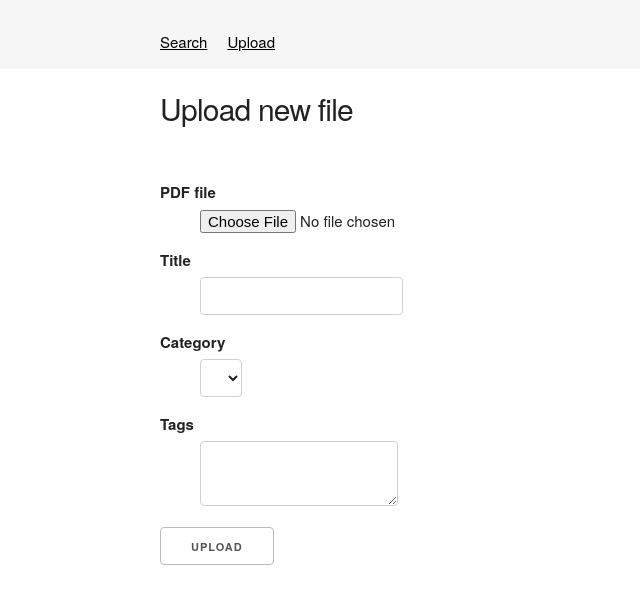
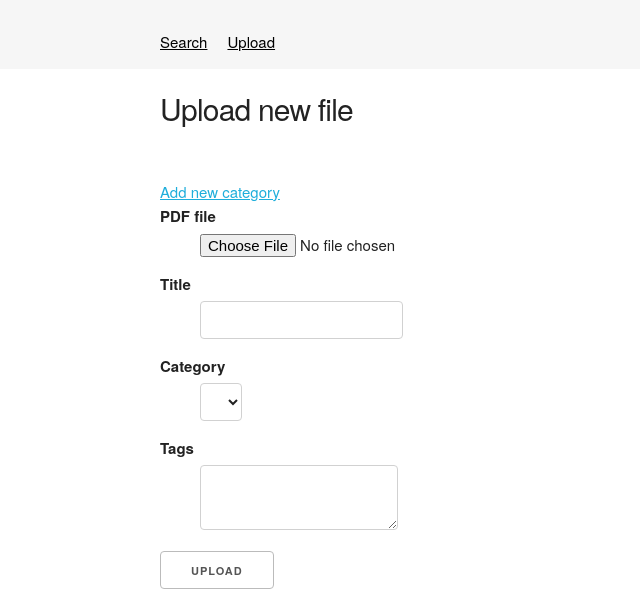
Before and after one commit to paalka/libr, a Flask app: page /upload in a window 1280 px wide. Shown: the top 603 px of the page, without its empty margins (0-640 px from the left). Run offline with Flask 2, Linux system fonts and the light colour scheme; data that the repository does not hold is empty; parts of the project's set-up code (start-up, migrations or seed data) failed here and were passed over; some libraries are stand-ins or nearby versions.

Commit message:
Add the ability to add categories.

```diff
--- a/forms.py
+++ b/forms.py
@@ -8,3 +8,6 @@ class FileForm(FlaskForm):
     categories = SelectField('Category', [validators.required()], coerce=int)
     uploaded_file = FileField("PDF file", [FileRequired()])
     tags = TextAreaField('Tags')
+
+class CategoryForm(FlaskForm):
+    category_title = StringField('Category', [validators.Length(min=2, max=70), validators.required()])
--- a/sql/files.sql
+++ b/sql/files.sql
@@ -24,3 +24,4 @@ CREATE TABLE subcategory (
 GRANT USAGE ON SCHEMA libr TO libr;
 GRANT SELECT,UPDATE ON file_id_seq TO libr;
 GRANT SELECT,UPDATE,INSERT ON ALL TABLES IN SCHEMA libr TO libr;
+GRANT SELECT,UPDATE ON libr.category_id_seq TO libr;
--- a/templates/upload.jinja2
+++ b/templates/upload.jinja2
@@ -4,6 +4,7 @@
 <div class="container section" id="upload-container">
   <div class="row">
     <h4 class="section-title">Upload new file</h4>
+    <a href="/add_category" target="_blank">Add new category</a>
     {% if successful %}
     <p id="success-text"> The file was successfully uploaded! </p>
     {% endif %}
--- a/views.py
+++ b/views.py
@@ -5,7 +5,8 @@ from werkzeug.utils import secure_filename
 
 from libr import app
 from models.file import add_file, update_file, find_matching_files, get_file_data, get_all_categories, get_n_newest_files
-from forms import FileForm
+from models.category import add_category
+from forms import FileForm, CategoryForm
 
 @app.route("/")
 def index():
@@ -77,5 +78,17 @@ def upload_file():
 
         successful = True
 
+    return render_template("upload.jinja2", form=upload_form, successful=successful)
 
-    return render_template("upload.jinja2", form=upload_form, successful=successful)
+@app.route('/add_category', methods=['GET', 'POST'])
+def category_add():
+    category_form = CategoryForm()
+    successful = None
+
+    if request.method == 'POST' and category_form.validate_on_submit():
+        category_title = category_form.category_title.data
+
+        add_category(g.psql_dbh, category_title)
+        successful = True
+
+    return render_template("add_category.jinja2", form=category_form, successful=successful)
```
Also changed, not shown: models/category.py (added, +8 -0 lines), templates/add_category.jinja2 (added, +27 -0 lines).
